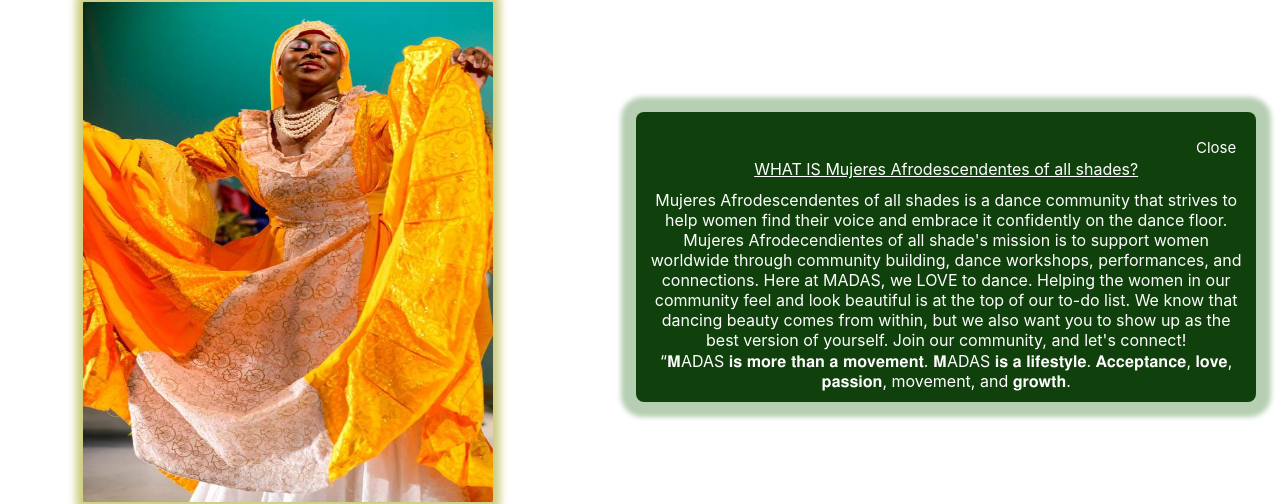
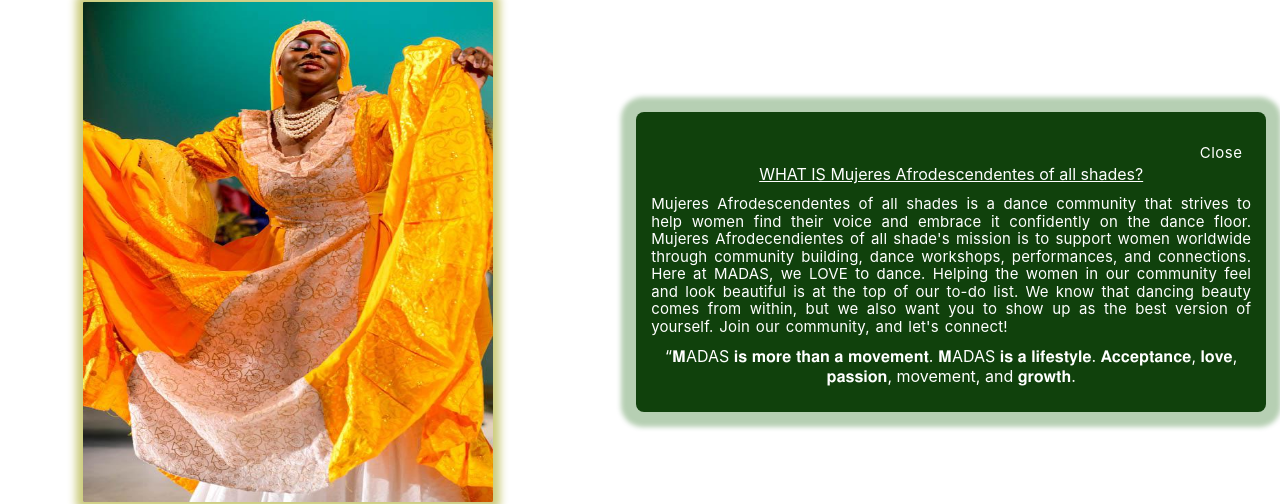
Before and after one commit to alexanderl96-hub/liethis-website, a React (Create React App) app: page /afrocusoul in a window 1280 px wide. Both pictures are taken after a click on the element "See more". Shown: the part 158-662 px from the top of the page. Built offline with nearby package versions, Linux system fonts and the light colour scheme.

Commit message:
adding more desing

```diff
--- a/src/Components/Afrocusoul/Mission.css
+++ b/src/Components/Afrocusoul/Mission.css
@@ -20,6 +20,43 @@
     height: 500px;
     border-radius: 1px;
     box-shadow: 0px 0px 9px 7px #cccc7d;
+}
+.secondContainer-AfroShadesDiv{
+    width: 50%;
+    display: flex;
+    flex-direction: column;
+    justify-content: center;
+    align-items: center;
+    padding: 5%;
+    margin: 0 auto;
+}
+.secondContainer-AfroShadesDiv-Title{
+    margin: 10px;
+    font-weight: bold;
+    font-size: 25px;
+}
+.secondContainer-AfroShadesDiv-Parragraph{
+    margin: 10px;
+    line-height: 25px;
+}
+.secondContainer-AfroShadesDiv-Bottom{
+    font-size: 15px;
+    margin: 17px;
+    width: 100px;
+    height: 50px;
+    border: 1px solid gray;
+    color: rgb(99, 99, 99);
+    border-radius: 2px;
+    display: flex;
+    justify-content: center;
+    align-items: center;
+    transition: all .3s;
+    cursor: pointer;
+}
+.secondContainer-AfroShadesDiv-Bottom:hover{
+    border: 1px solid rgba(128, 128, 128, 0.381);
+    color: rgb(47, 46, 46);
+    transition: all .3s;
 }
 .mainAfroH2{
     color: white;
@@ -62,13 +99,13 @@
 .description{
     float: left;
     margin: 0 auto;
-    color: #fff;
+    color: #ffffff;
     border-radius: 8px;
     width: 600px;
     height: 270px;
     box-shadow: 0px 0px 5px 15px #0e60034d;
     background-color: #10410c;
-    padding: 10px 10px;
+    padding: 15px 15px;
     position: absolute;
     top: 270px;
     left: 49.7%;
@@ -78,6 +115,17 @@
     flex-wrap: wrap;
     cursor: pointer;
 }
+.description-Close{
+    font-size: 15px;
+    letter-spacing: .5px;
+    height: 20px;
+    cursor: pointer;
+    display: flex;
+    margin-left: 90%;
+    color: #fff;
+}
+
+
 .react-player{
     position: absolute;
     border-radius: 50%;
@@ -98,7 +146,69 @@
     border-bottom: 15px solid  transparent;
 
 }
+.description-Title{
+    display: flex;
+    justify-content: center;
+    text-decoration: underline;
+    margin-bottom: 10px;
+}
+.description-Parragraph{
+    font-size: 15px;
+    letter-spacing: .15px;
+    word-spacing: 1.5px;
+    line-height: 17.5px;
+    text-align: justify;
+}
+.description-Quote{
+    margin: 10px auto;
+}
 
+.containerPlayer-Channel{
+    margin: 2%;
+    display: flex;
+    flex-direction: column;
+    align-items: center;
+    text-align: center;
+}
+.containerPlayer-DivTilte{
+    margin: 50px;
+}
+.containerPlayer-DivTilte > h2{
+    font-size: 30px;
+}
+.containerPlayer-Wrapper{
+    display: flex;
+    justify-content: space-around;
+    gap: 30%;
+    flex-wrap: wrap;
+    margin-bottom: 50px;
+}
+.containerPlayer-Wrapper-Div-Inside_ReactPlayer{
+    width: 250px;
+    height: 250px;
+    border-radius: 50%;
+    box-shadow: 0px 0px 8px 7px #cccccc;
+    display: flex;
+    justify-content: center;
+    align-items: center;
+    position: relative;
+    padding-top: 4%;
+}
+.containerPlayer-Wrapper-Div-Bottom{
+    display: flex;
+    justify-content: center;
+    align-items: center;
+    margin-top: 15px;
+}
+.containerPlayer-Wrapper-Div-Bottom_bottom{
+    width: 110px;
+    background-color: #ffa500;
+    box-shadow: 3px 5px 7px gray;
+    padding: 6px;
+    font-size: 18px;
+    color: #fff;
+    cursor: pointer;
+}
 
 
  /*Mack Boock Pro (max-width: 3456px; max-heigth: 2234px;)*/
--- a/src/Components/Afrocusoul/Mission.js
+++ b/src/Components/Afrocusoul/Mission.js
@@ -12,7 +12,7 @@ const Mission = () => {
   const [play3, setPlay3] = useState(false)
   const [num, setNum]  = useState(0)
   const [description, setDescriptions] = useState('false')
-  const videos = ['https://www.youtube.com/watch?v=CmSeqBoslKg&feature=youtu.be',
+  const videos = ['https://www.youtube.com/embed/CmSeqBoslKg?controls=0&showinfo=0',
                    'https://www.youtube.com/watch?v=nDjmoFa8rYA&feature=youtu.be',
                     'https://www.youtube.com/watch?v=J0IXBQcyhgg&feature=youtu.be']
 
@@ -50,45 +50,46 @@ function handelVideos (e){
     <div className='mainAfro'>
       <div className='mainAfroWrapper' >
         <div className='mainAfroWrapper-DivImg' >
-           <img src={Liethis} alt ='' style={{marginTop: '3.5%',width: '410px', height: '500px', borderRadius: '1px', boxShadow: '0px 0px 9px 7px #cccc7d'}}/>
+           <img src={Liethis} alt =''  />
         </div>
-        <div style={{width: '50%', display: 'flex',flexDirection: 'column', justifyContent: 'center',
-        alignItems: 'center', padding: '5%',}}>
-            <div style={{margin: '10px', fontWeight: 'bold', fontSize: '25px'}}>Mujeres Afrodescendentes of all shades </div>
-            <div style={{margin: '10px', lineHeight: '25px'}}>Hello Mujeres! My name is Liethis Hechavarria am a proud Afro-Hispana  Born in Santiago de Cuba with
+        <div className='secondContainer-AfroShadesDiv' >
+            <div className='secondContainer-AfroShadesDiv-Title' >Mujeres Afrodescendentes of all shades </div>
+            <div className='secondContainer-AfroShadesDiv-Parragraph' >Hello Mujeres! My name is Liethis Hechavarria am a proud Afro-Hispana  Born in Santiago de Cuba with
               African and Spanish roots. I have a passion for community, dance, Travel, and wellness.  Welcome to the
                Mujere Agojie tribe!</div>
-               <div style={{margin: '10px', width: '100px', height: '50px', border: '1px solid', display: 'flex',
-                justifyContent: 'center', alignItems: 'center', cursor: 'pointer'}} onClick={(()=> setDescriptions('true'))} >See more</div>
+
+            <div  className='secondContainer-AfroShadesDiv-Bottom'
+                  onClick={(()=> setDescriptions('true'))} >See more</div>
+
             {description === 'true' && <div className='description'>
-                <div style={{fontSize: '15px', height: '20px',cursor: 'pointer', display: 'flex',
-                 marginLeft: '90%', color: '#fff'}}  onClick={(()=> setDescriptions('false'))}>Close</div>
-                 <div style={{display: 'flex', justifyContent: 'center', textDecoration: 'underline', marginBottom: '10px'}}> WHAT IS Mujeres Afrodescendentes of all shades?</div>
+                <div className='description-Close'
+                      onClick={(()=> setDescriptions('false'))}>Close</div>
 
-                <div>Mujeres Afrodescendentes of all shades is a dance  community that strives to help women find their voice
+                <div className='description-Title' > WHAT IS Mujeres Afrodescendentes of all shades?</div>
+
+                <div className='description-Parragraph' >Mujeres Afrodescendentes of all shades is a dance  community that strives to help women find their voice
                 and embrace it confidently on the dance floor. Mujeres Afrodecendientes of all shade's mission is to support
                 women worldwide through community building, dance workshops, performances, and connections. Here at MADAS, we
                 LOVE to dance. Helping the women in our community feel and look beautiful is at the top of our to-do list. We
                 know that dancing beauty comes from within, but we also want you to show up as the best version of yourself.
                 Join our community, and let's connect! </div>
 
-                <div>“𝐌ADAS 𝐢𝐬 𝐦𝐨𝐫𝐞 𝐭𝐡𝐚𝐧 𝐚 𝐦𝐨𝐯𝐞𝐦𝐞𝐧𝐭. 𝐌ADAS 𝐢𝐬 𝐚 𝐥𝐢𝐟𝐞𝐬𝐭𝐲𝐥𝐞. 𝐀𝐜𝐜𝐞𝐩𝐭𝐚𝐧𝐜𝐞, 𝐥𝐨𝐯𝐞, 𝐩𝐚𝐬𝐬𝐢𝐨𝐧, movement, and 𝐠𝐫𝐨𝐰𝐭𝐡.</div>
+                <div className='description-Quote' >“𝐌ADAS 𝐢𝐬 𝐦𝐨𝐫𝐞 𝐭𝐡𝐚𝐧 𝐚 𝐦𝐨𝐯𝐞𝐦𝐞𝐧𝐭. 𝐌ADAS 𝐢𝐬 𝐚 𝐥𝐢𝐟𝐞𝐬𝐭𝐲𝐥𝐞. 𝐀𝐜𝐜𝐞𝐩𝐭𝐚𝐧𝐜𝐞, 𝐥𝐨𝐯𝐞, 𝐩𝐚𝐬𝐬𝐢𝐨𝐧, movement, and 𝐠𝐫𝐨𝐰𝐭𝐡.</div>
 
             </div>}
+
         </div>
 
       </div>
-      <div style={{margin: '2%', display:'flex', flexDirection:'column',
-                  alignItems: 'center', textAlign: 'center',}}>
-        <div style={{margin: '50px'}}>
-              <h2 style={{fontSize: '30px'}}>Digital Work</h2>
+      <div className='containerPlayer-Channel' >
+          <div className='containerPlayer-DivTilte' >
+                <h2 >Digital Work</h2>
           </div>
-        <div style={{ display:'flex',  justifyContent: 'space-around', gap: '20%', flexWrap: 'wrap', marginBottom: '50px'}}>
 
+          <div className='containerPlayer-Wrapper'  >
 
               <div>
-              <div style={{width: '250px', height: '250px', borderRadius: '50%', boxShadow: '0px 0px 8px 7px #cccccc',
-              display:'flex', justifyContent: 'center', alignItems: 'center',  position: 'relative', paddingTop: '4%'}}>
+                      <div className='containerPlayer-Wrapper-Div-Inside_ReactPlayer' >
                         <ReactPlayer
                         url={videos[0]}
                         playing={play}
@@ -100,18 +101,18 @@ function handelVideos (e){
                         className="react-player"
                       />
                       </div>
-              <div id={1} style={{display:'flex',  justifyContent: 'center',alignItems: 'center',marginTop: '15px'}}
+                      <div id={1}
+                           className='containerPlayer-Wrapper-Div-Bottom'
                            onClick={handelVideos}>
-                  <div id={1} style={{ width: '110px', backgroundColor: 'orange', boxShadow: '3px 5px 7px gray' ,
-                   padding: '6px', fontSize: '18px', color: '#fff', cursor: 'pointer'}}
+                          <div id={1}
+                               className='containerPlayer-Wrapper-Div-Bottom_bottom'
                              >{play === false ? 'Watch' : 'Pause'}</div>
                       </div>
               </div>
 
 
               <div>
-              <div style={{width: '250px', height: '250px', borderRadius: '50%', boxShadow: '0px 0px 8px 7px #cccccc',
-              display:'flex', justifyContent: 'center', alignItems: 'center',  position: 'relative', paddingTop: '4%'}}>
+                      <div className='containerPlayer-Wrapper-Div-Inside_ReactPlayer'>
                         <ReactPlayer
                         url={videos[1]}
                         playing={play2}
@@ -123,18 +124,18 @@ function handelVideos (e){
                         className="react-player"
                       />
                       </div>
-              <div id={2} style={{display:'flex',  justifyContent: 'center',alignItems: 'center',marginTop: '15px'}}
+                      <div id={2}
+                           className='containerPlayer-Wrapper-Div-Bottom'
                            onClick={handelVideos}>
-                  <div id={2} style={{ width: '110px', backgroundColor: 'orange', boxShadow: '3px 5px 7px gray' ,
-                   padding: '6px', fontSize: '18px', color: '#fff', cursor: 'pointer'}}
+                          <div id={2}
+                               className='containerPlayer-Wrapper-Div-Bottom_bottom'
                              >{play2 === false ? 'Watch' : 'Pause'}</div>
                       </div>
               </div>
 
 
               <div>
-              <div style={{width: '250px', height: '250px', borderRadius: '50%', boxShadow: '0px 0px 8px 7px #cccccc',
-              display:'flex', justifyContent: 'center', alignItems: 'center',  position: 'relative', paddingTop: '4%'}}>
+                      <div  className='containerPlayer-Wrapper-Div-Inside_ReactPlayer' >
                         <ReactPlayer
                         url={videos[2]}
                         playing={play3}
@@ -146,10 +147,11 @@ function handelVideos (e){
                         className="react-player"
                       />
                       </div>
-              <div id={3} style={{display:'flex',  justifyContent: 'center',alignItems: 'center',marginTop: '15px'}}
+                      <div id={3}
+                           className='containerPlayer-Wrapper-Div-Bottom'
                            onClick={handelVideos}>
-                  <div  id={3} style={{ width: '110px', backgroundColor: 'orange', boxShadow: '3px 5px 7px gray' ,
-                   padding: '6px', fontSize: '18px', color: '#fff', cursor: 'pointer'}}
+                          <div id={3}
+                               className='containerPlayer-Wrapper-Div-Bottom_bottom'
                              >{play3 === false ? 'Watch' : 'Pause'}</div>
                       </div>
               </div>
```
Lines whose indentation alone changed are shown as unchanged.
